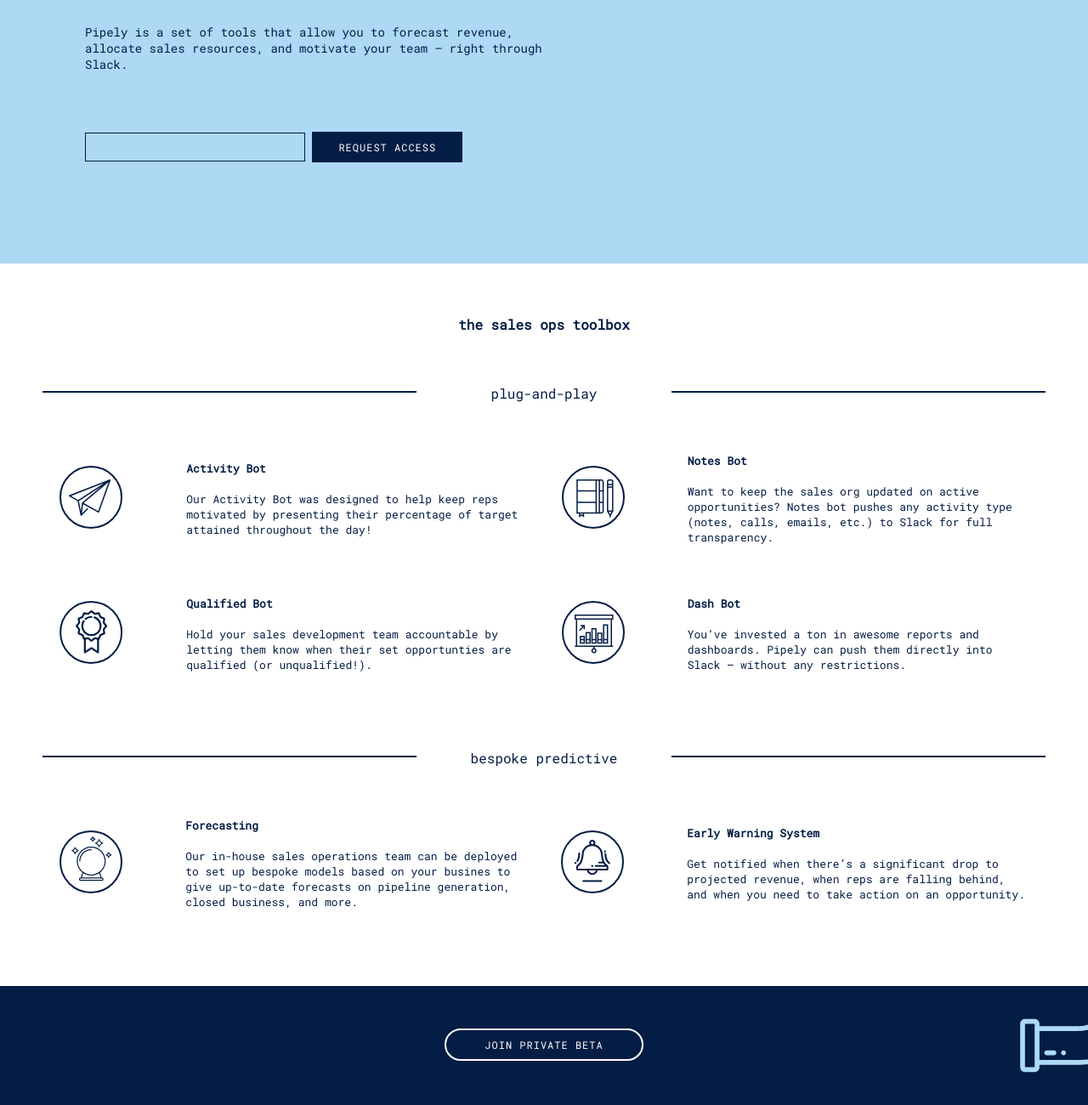
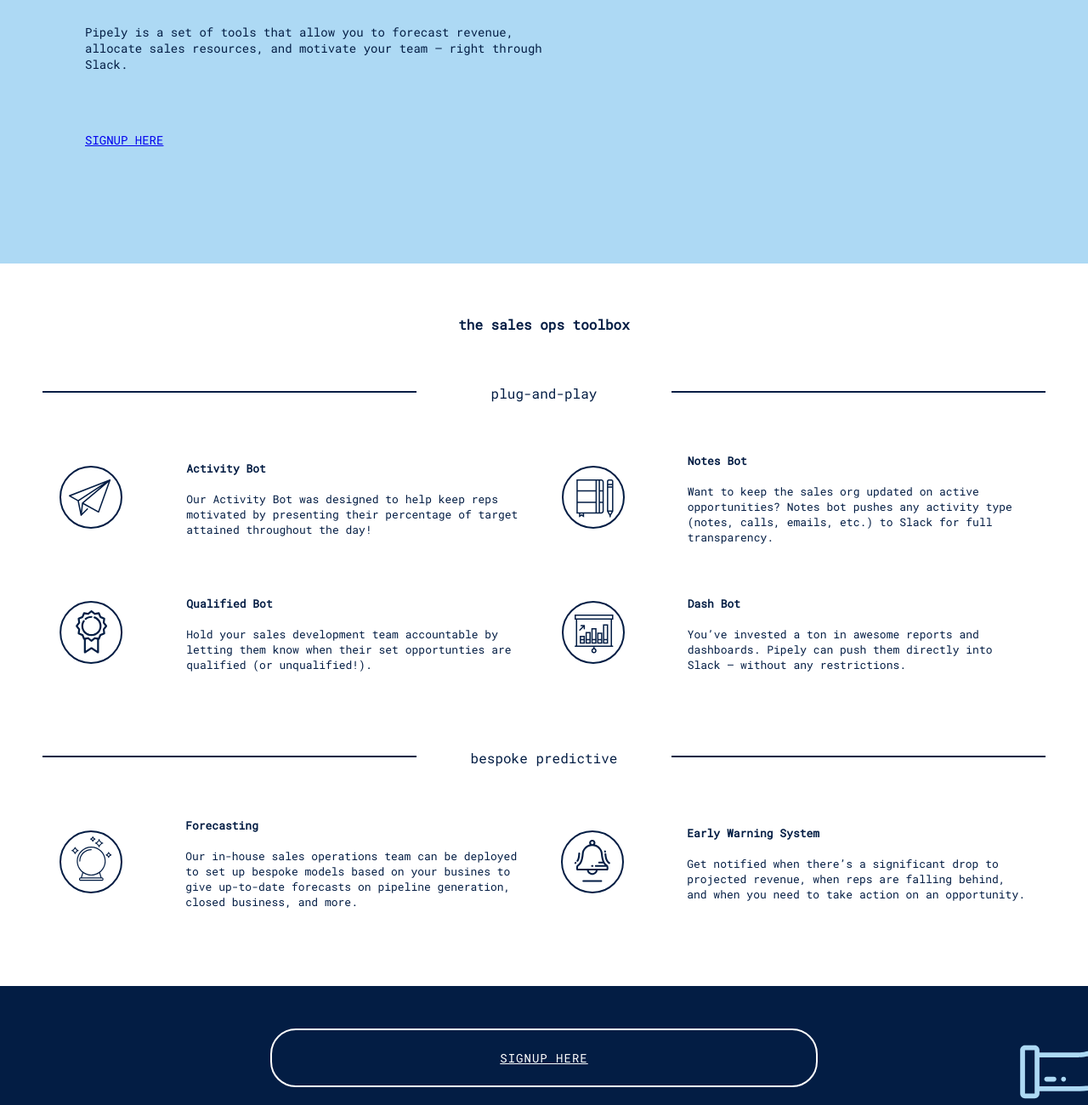
Before and after one commit to pipely-web/pipely-web.github.io, a plain HTML site: page index.html in a window 1280 px wide. Shown: the part 319-1619 px from the top of the page at 85% size. Drawn offline with Linux system fonts and the light colour scheme.

Commit message:
mailchimp

```diff
--- a/index.html
+++ b/index.html
@@ -21,8 +21,7 @@
 
                 <div id="access">
 
-                    <input id="email">
-                    <button> Request Access</button>
+                    <h3> <a href="http://eepurl.com/cVVuDH">SIGNUP HERE </a> </h3>
 
 
 
@@ -109,7 +108,7 @@
         </div>
     </body>
     <footer>
-        <div id="title-frame"><button id="footer">Join Private Beta</button></div>
+        <div id="title-frame"><button id="footer"><h3> <a style="color: white;" href="http://eepurl.com/cVVuDH">SIGNUP HERE </a> </h3></button></div>
         <img src="pipe-right.svg"/>
     </footer>
 </html>
```
